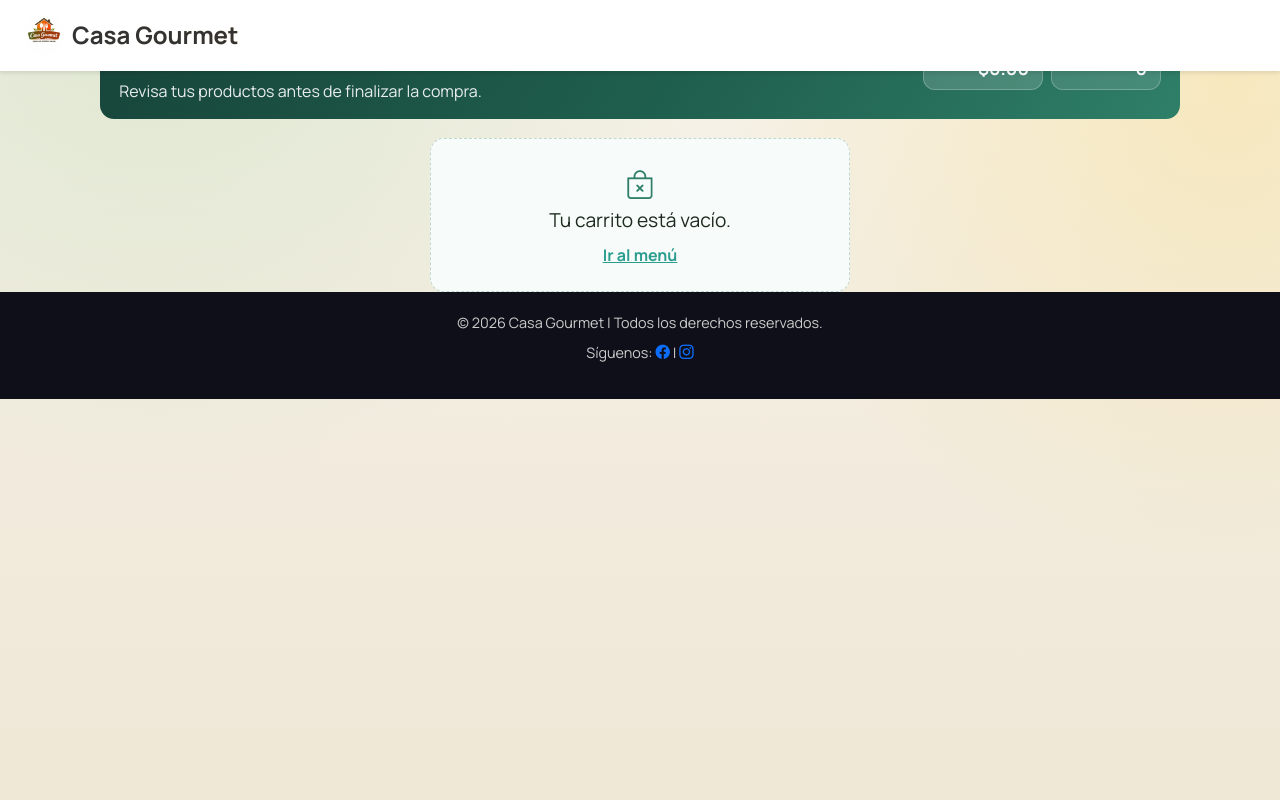
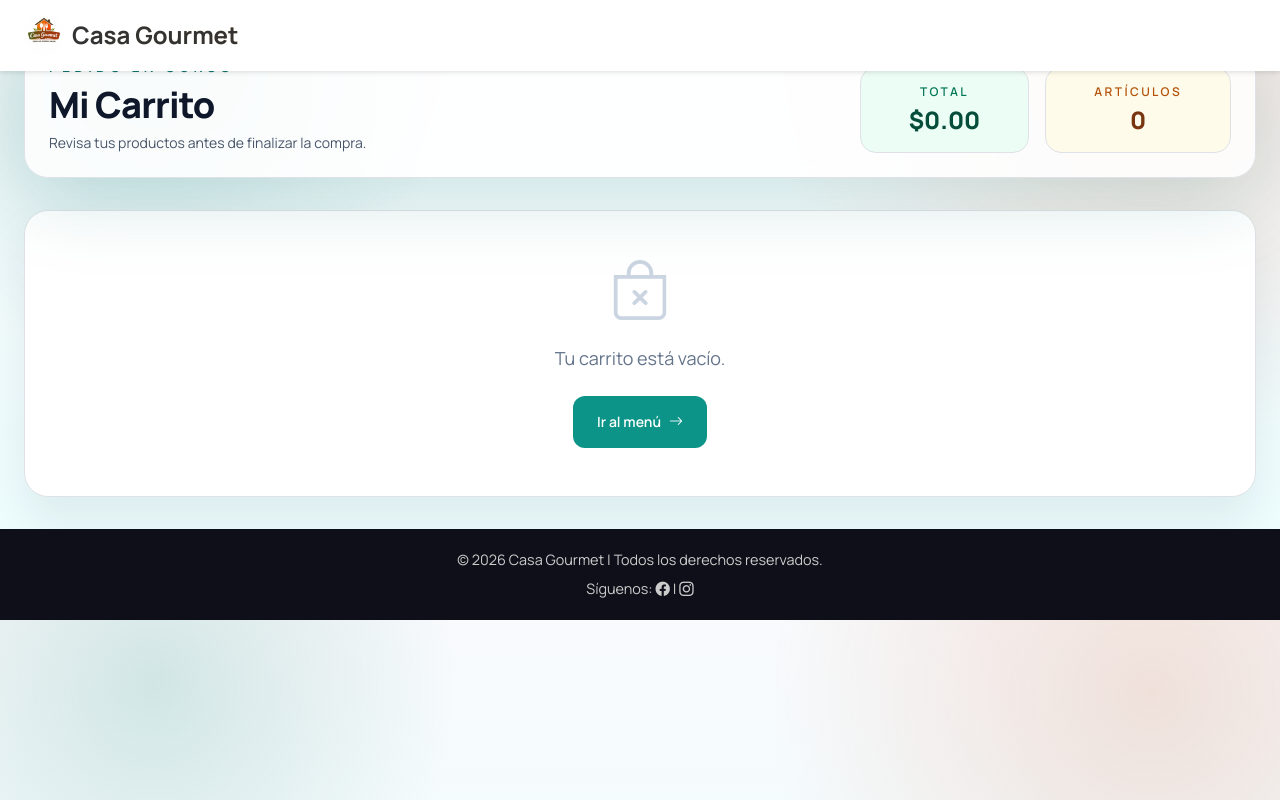
Before and after one commit to IDGS-804-23002222/FondaGourmet, a Python web app: template templates/tienda/carrito.html in a window 1280 px wide. Run offline with Jinja, Linux system fonts and the light colour scheme; the template is opened without the code that fills it, so the values that code supplies are empty; style sheets or scripts are compiled from the project's sources; some libraries are stand-ins or nearby versions.

Commit message:
Carrito mejorado

```diff
--- a/templates/tienda/carrito.html
+++ b/templates/tienda/carrito.html
@@ -1,132 +1,170 @@
 {% extends "base.html" %}
 {% block title %}Carrito{% endblock %}
 
+{% block head %}
+<script src="https://cdn.tailwindcss.com"></script>
+<script>
+  tailwind.config = {
+    theme: {
+      extend: {
+        fontFamily: {
+          sans: ['Manrope', 'Nunito Sans', 'sans-serif'],
+        },
+        colors: {
+          gourmet: {
+            50: '#f8fafc',
+            100: '#e2e8f0',
+            500: '#0f766e',
+            600: '#115e59',
+            700: '#134e4a',
+            800: '#0f172a',
+          },
+        },
+        boxShadow: {
+          glow: '0 20px 80px rgba(15, 118, 110, 0.18)',
+          softxl: '0 24px 48px rgba(15, 23, 42, 0.08)',
+        },
+      },
+    },
+  }
+</script>
+<link href="https://cdnjs.cloudflare.com/ajax/libs/flowbite/2.5.2/flowbite.min.css" rel="stylesheet" />
+{% endblock %}
+
 {% block styles %}
-<link rel="stylesheet" href="{{ url_for('static', filename='style/pages/tienda.css') }}">
-<link rel="stylesheet" href="{{ url_for('static', filename='style/pages/clientes.css') }}">
+<style>
+  body {
+    background:
+      radial-gradient(circle at 12% 10%, rgba(15, 118, 110, 0.16), transparent 24%),
+      radial-gradient(circle at 90% 12%, rgba(194, 65, 12, 0.14), transparent 30%),
+      linear-gradient(180deg, #f8fafc 0%, #ecfeff 100%);
+  }
+</style>
 {% endblock %}
 
 {% block content %}
-<section class="cliente-container carrito-view">
+<div class="mx-auto max-w-7xl px-4 py-8 sm:px-6 lg:px-8">
   {% set ns = namespace(total_items=0) %}
   {% for p in carrito.productos %}
     {% set ns.total_items = ns.total_items + p.cantidad %}
   {% endfor %}
 
-<div class="carrito-hero">
+  <div class="mb-8 rounded-3xl border border-white/60 bg-white/85 p-6 shadow-glow backdrop-blur">
+    <div class="flex flex-col gap-6 lg:flex-row lg:items-end lg:justify-between">
       <div>
-        <p class="carrito-kicker mb-1">PEDIDO EN CURSO</p>
-        <h1 class="carrito-title mb-1">Mi Carrito</h1>
-        <p class="carrito-subtitle mb-0">Revisa tus productos antes de finalizar la compra.</p>
+        <p class="mb-2 text-sm font-semibold uppercase tracking-[0.3em] text-teal-700">PEDIDO EN CURSO</p>
+        <h1 class="text-3xl font-black tracking-tight text-slate-900 sm:text-4xl">Mi Carrito</h1>
+        <p class="mt-2 max-w-3xl text-sm text-slate-600">Revisa tus productos antes de finalizar la compra.</p>
       </div>
-    <div class="carrito-hero-metrics">
-        <div class="carrito-total-chip">
-            <small>Total</small>
-            <span>${{ "%.2f"|format(carrito.total) }}</span>
+      <div class="flex gap-3">
+        <div class="rounded-2xl border border-emerald-200 bg-emerald-50 px-5 py-3 text-center">
+          <p class="text-xs font-semibold uppercase tracking-[0.2em] text-emerald-700">Total</p>
+          <p class="mt-1 text-2xl font-black text-emerald-900">${{ "%.2f"|format(carrito.total) }}</p>
         </div>
-        <div class="carrito-items-chip">
-            <small>Artículos</small>
-            <span>{{ ns.total_items }}</span>
+        <div class="rounded-2xl border border-amber-200 bg-amber-50 px-5 py-3 text-center">
+          <p class="text-xs font-semibold uppercase tracking-[0.2em] text-amber-700">Artículos</p>
+          <p class="mt-1 text-2xl font-black text-amber-900">{{ ns.total_items }}</p>
+        </div>
       </div>
     </div>
   </div>
 
   {% if carrito.productos %}
 
-<div class="carrito-card">
-    <div class="table-responsive">
-    <table class="data-table carrito-table">
-        <thead>
+  <div class="overflow-hidden rounded-3xl border border-slate-200 bg-white shadow-softxl">
+    <div class="border-b border-slate-200 bg-slate-50 px-6 py-4">
+      <h2 class="text-lg font-bold text-slate-900">Productos en tu carrito</h2>
+    </div>
+
+    <div class="overflow-x-auto">
+      <table class="min-w-full divide-y divide-slate-200">
+        <thead class="bg-slate-50 text-xs uppercase tracking-[0.2em] text-slate-500">
           <tr>
-                <th>Producto</th>
-                <th>Precio</th>
-                <th>Cantidad</th>
-                <th>Subtotal</th>
-                <th>Acciones</th>
+            <th class="px-6 py-4 text-left">Producto</th>
+            <th class="px-6 py-4 text-left">Precio</th>
+            <th class="px-6 py-4 text-center">Cantidad</th>
+            <th class="px-6 py-4 text-right">Subtotal</th>
+            <th class="px-6 py-4 text-center">Acciones</th>
           </tr>
         </thead>
-
-        <tbody>
+        <tbody class="divide-y divide-slate-100 bg-white">
           {% for p in carrito.productos %}
-            <tr>
-                <td class="producto-cell">{{ p.producto }}</td>
-
-                <td>${{ "%.2f"|format(p.precio) }}</td>
-
-                <td>
-                    <span class="cantidad-pill">{{ p.cantidad }}</span>
+          <tr class="hover:bg-slate-50/50 transition">
+            <td class="px-6 py-4">
+              <div class="font-semibold text-slate-900">{{ p.producto }}</div>
             </td>
-
-
-                <td>${{ "%.2f"|format(p.subtotal) }}</td>
-                    <td class="acciones-cell">
-                     <a href="{{url_for('tienda.aumentar_cantidad', id=p.id_detalle)}}" class="btn btn-primary btn-sm carrito-btn-control" title="Agregar una unidad">
+            <td class="px-6 py-4 text-slate-700">${{ "%.2f"|format(p.precio) }}</td>
+            <td class="px-6 py-4 text-center">
+              <div class="flex items-center justify-center gap-2">
+                <a href="{{ url_for('tienda.reducir_cantidad', id=p.id_detalle) }}" class="inline-flex h-8 w-8 items-center justify-center rounded-full bg-slate-100 text-slate-700 transition hover:bg-slate-200">
+                  <i class="bi bi-dash"></i>
+                </a>
+                <span class="w-8 text-center font-semibold text-slate-900">{{ p.cantidad }}</span>
+                <a href="{{ url_for('tienda.aumentar_cantidad', id=p.id_detalle) }}" class="inline-flex h-8 w-8 items-center justify-center rounded-full bg-slate-100 text-slate-700 transition hover:bg-slate-200">
                   <i class="bi bi-plus"></i>
                 </a>
-                     <a href="{{url_for('tienda.reducir_cantidad', id=p.id_detalle)}}" class="btn btn-secondary btn-sm carrito-btn-control" title="Quitar una unidad">
-                         <i class="bi bi-dash"></i>
+              </div>
+            </td>
+            <td class="px-6 py-4 text-right font-semibold text-slate-900">${{ "%.2f"|format(p.subtotal) }}</td>
+            <td class="px-6 py-4 text-center">
+              <a href="{{ url_for('tienda.reducir_cantidad', id=p.id_detalle) }}?delete=1" class="text-rose-500 transition hover:text-rose-700" title="Eliminar producto">
+                <i class="bi bi-trash text-lg"></i>
               </a>
             </td>
-
           </tr>
           {% endfor %}
         </tbody>
-
-        <tfoot>
+        <tfoot class="bg-slate-50">
           <tr>
-                <td colspan="3" class="total-label"><strong>Total:</strong></td>
-                <td class="total-value">
-                    <strong>${{ "%.2f"|format(carrito.total) }}</strong>
-                </td>
-                <td></td>
+            <td colspan="3" class="px-6 py-4 text-right font-bold text-slate-900">Total:</td>
+            <td class="px-6 py-4 text-right text-xl font-black text-emerald-700">${{ "%.2f"|format(carrito.total) }}</td>
+            <td class="px-6 py-4"></td>
           </tr>
         </tfoot>
       </table>
     </div>
   </div>
 
-<form method="POST" action="{{ url_for('tienda.finalizar_compra') }}" class="checkout-form">
+  <form method="POST" action="{{ url_for('tienda.finalizar_compra') }}" class="mt-8">
     <input type="hidden" name="csrf_token" value="{{ csrf_token() }}">
 
-    <div class="checkout-payment-card">
-        <h3 class="checkout-title mb-2">Método de pago</h3>
-        <div class="checkout-payment-row">
-            <label for="metodo_pago" class="form-label mb-1">Selecciona un método</label>
-            <select name="metodo_pago" id="metodo_pago" class="form-select" required>
+    <div class="rounded-3xl border border-slate-200 bg-white p-6 shadow-softxl">
+      <h3 class="mb-4 text-xl font-bold text-slate-900">Método de pago</h3>
+
+      <div class="mb-4">
+        <label for="metodo_pago" class="mb-1 block text-sm font-semibold text-slate-700">Selecciona un método</label>
+        <select name="metodo_pago" id="metodo_pago" class="w-full rounded-xl border border-slate-300 px-4 py-2.5 text-sm text-slate-800 focus:border-teal-500 focus:outline-none focus:ring-2 focus:ring-teal-100" required>
           <option value="Efectivo">Efectivo</option>
           <option value="Tarjeta" selected>Tarjeta</option>
           <option value="Transferencia">Transferencia</option>
         </select>
       </div>
 
-        <div id="tarjetaFields" class="tarjeta-fields" style="display: none;">
-            <div class="tarjeta-grid">
+      <div id="tarjetaFields" class="grid gap-4 sm:grid-cols-2" style="display: none;">
         <div>
-                    <label for="numero_tarjeta" class="form-label mb-1">Número de tarjeta</label>
-                    <input type="text" id="numero_tarjeta" name="numero_tarjeta" class="form-control" placeholder="1234 5678 9012 3456" maxlength="23" autocomplete="cc-number">
+          <label for="numero_tarjeta" class="mb-1 block text-sm font-semibold text-slate-700">Número de tarjeta</label>
+          <input type="text" id="numero_tarjeta" name="numero_tarjeta" class="w-full rounded-xl border border-slate-300 px-4 py-2.5 text-sm" placeholder="1234 5678 9012 3456" maxlength="23" autocomplete="cc-number">
         </div>
         <div>
-                    <label for="titular_tarjeta" class="form-label mb-1">Titular</label>
-                    <input type="text" id="titular_tarjeta" name="titular_tarjeta" class="form-control" placeholder="Nombre del titular" autocomplete="cc-name">
+          <label for="titular_tarjeta" class="mb-1 block text-sm font-semibold text-slate-700">Titular</label>
+          <input type="text" id="titular_tarjeta" name="titular_tarjeta" class="w-full rounded-xl border border-slate-300 px-4 py-2.5 text-sm" placeholder="Nombre del titular" autocomplete="cc-name">
         </div>
         <div>
-                    <label for="vencimiento_tarjeta" class="form-label mb-1">Vencimiento</label>
-                    <input type="text" id="vencimiento_tarjeta" name="vencimiento_tarjeta" class="form-control" placeholder="MM/AA" maxlength="5" autocomplete="cc-exp">
+          <label for="vencimiento_tarjeta" class="mb-1 block text-sm font-semibold text-slate-700">Vencimiento</label>
+          <input type="text" id="vencimiento_tarjeta" name="vencimiento_tarjeta" class="w-full rounded-xl border border-slate-300 px-4 py-2.5 text-sm" placeholder="MM/AA" maxlength="5" autocomplete="cc-exp">
         </div>
         <div>
-                    <label for="cvv_tarjeta" class="form-label mb-1">CVV</label>
-                    <input type="password" id="cvv_tarjeta" name="cvv_tarjeta" class="form-control" placeholder="123" maxlength="4" autocomplete="cc-csc">
-                </div>
+          <label for="cvv_tarjeta" class="mb-1 block text-sm font-semibold text-slate-700">CVV</label>
+          <input type="password" id="cvv_tarjeta" name="cvv_tarjeta" class="w-full rounded-xl border border-slate-300 px-4 py-2.5 text-sm" placeholder="123" maxlength="4" autocomplete="cc-csc">
         </div>
       </div>
     </div>
 
-    <div class="carrito-actions">
-        <a href="{{ url_for('tienda.menu') }}" class="btn-secondary">
+    <div class="mt-6 flex flex-wrap justify-between gap-4">
+      <a href="{{ url_for('tienda.menu') }}" class="inline-flex items-center gap-2 rounded-xl border border-slate-300 bg-white px-6 py-3 text-sm font-semibold text-slate-700 transition hover:bg-slate-50">
         <i class="bi bi-arrow-left"></i> Seguir comprando
       </a>
-
-        <button type="submit" class="btn-primary">
+      <button type="submit" class="inline-flex items-center gap-2 rounded-xl bg-emerald-600 px-6 py-3 text-sm font-semibold text-white transition hover:bg-emerald-500">
         Finalizar compra <i class="bi bi-arrow-right"></i>
       </button>
     </div>
@@ -134,16 +172,16 @@
 
   {% else %}
 
-<div class="carrito-empty-state">
-    <i class="bi bi-bag-x"></i>
-    <p class="carrito-vacio mb-2">Tu carrito está vacío.</p>
-    <a href="{{ url_for('tienda.menu') }}" class="link-menu">Ir al menú</a>
+  <div class="rounded-3xl border border-slate-200 bg-white p-12 text-center shadow-softxl">
+    <i class="bi bi-bag-x text-6xl text-slate-300"></i>
+    <p class="mt-4 text-lg text-slate-500">Tu carrito está vacío.</p>
+    <a href="{{ url_for('tienda.menu') }}" class="mt-4 inline-flex items-center gap-2 rounded-xl bg-teal-600 px-6 py-3 text-sm font-semibold text-white transition hover:bg-teal-500">
+      Ir al menú <i class="bi bi-arrow-right"></i>
+    </a>
   </div>
 
   {% endif %}
-
-</section>
-
+</div>
 {% endblock %}
 
 {% block scripts %}
@@ -158,7 +196,7 @@
   function toggleTarjetaFields() {
     const esTarjeta = metodoPagoSelect && metodoPagoSelect.value === 'Tarjeta';
     if (tarjetaFields) {
-            tarjetaFields.style.display = esTarjeta ? 'block' : 'none';
+      tarjetaFields.style.display = esTarjeta ? 'grid' : 'none';
     }
     [numeroTarjeta, titularTarjeta, vencimientoTarjeta, cvvTarjeta].forEach((input) => {
       if (input) {
```
Lines whose indentation alone changed are shown as unchanged.
